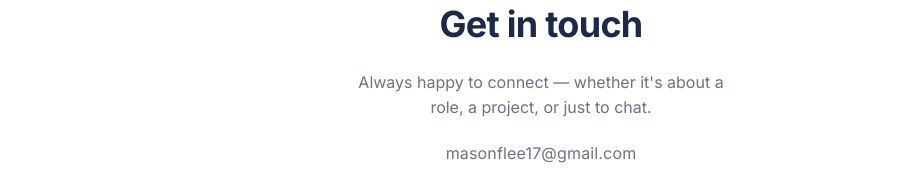
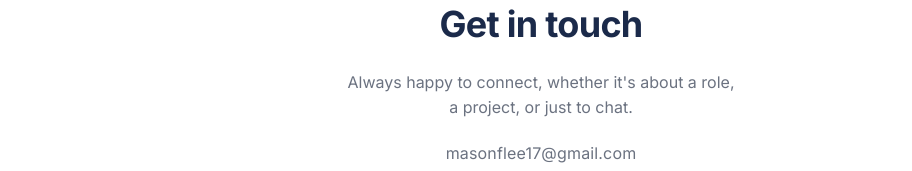
Before and after one commit to masonlee17/mason-lee-portfolio, a website: page index.html in a window 1280 px wide. Shown: the part 2965-3136 px from the top of the page, without its empty margins (99-1011 px from the left). Drawn offline with Linux system fonts and the light colour scheme.

Commit message:
Remove em dash from contact line
Co-Authored-By: Claude Sonnet 4.6 <noreply@anthropic.com>

```diff
--- a/index.html
+++ b/index.html
@@ -241,7 +241,7 @@
       <div class="container">
         <div class="contact-inner">
           <h2 class="contact-heading">Get in touch</h2>
-          <p class="contact-body">Always happy to connect — whether it's about a role, a project, or just to chat.</p>
+          <p class="contact-body">Always happy to connect, whether it's about a role, a project, or just to chat.</p>
           <p class="contact-email-plain">masonflee17@gmail.com</p>
           <a href="mailto:masonflee17@gmail.com" class="pill contact-pill">Email me</a>
           <div class="contact-links">
```
